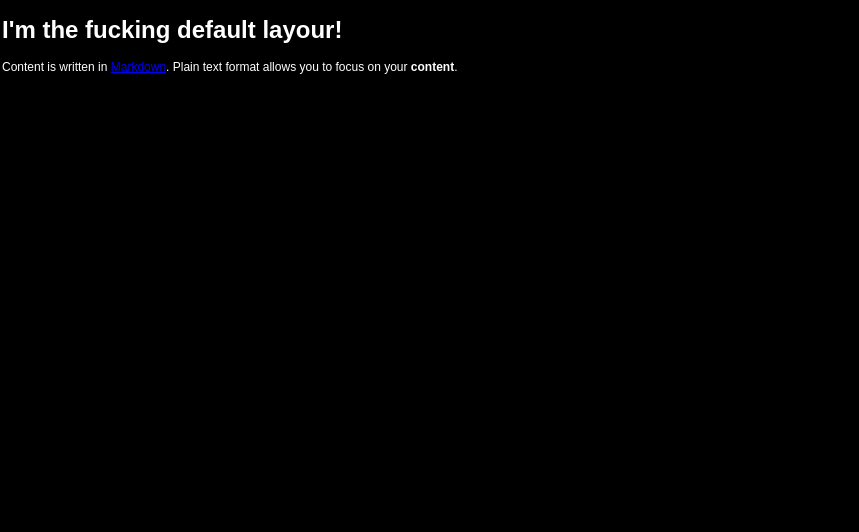
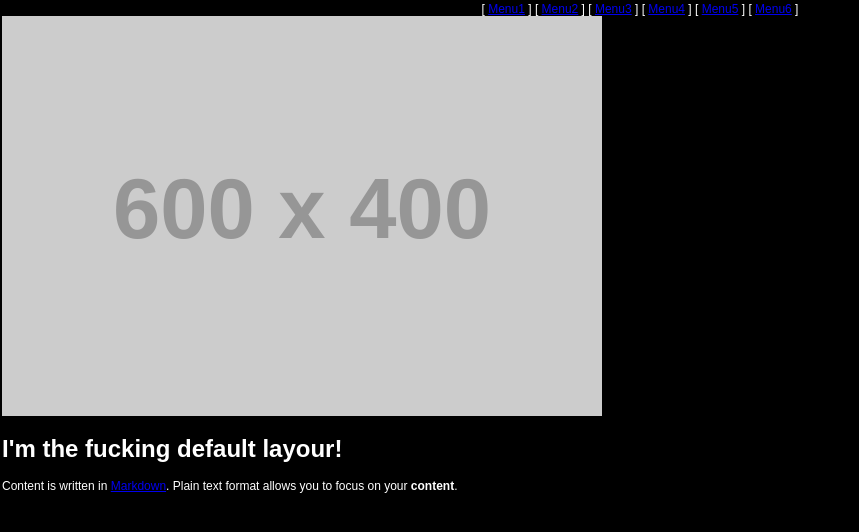
Before and after one commit to nick-belane/nick-belane.github.io, a Jekyll site: the page built from index.md, in a window 1280 px wide. Shown: the top 532 px of the page, without its empty margins (0-859 px from the left). Built offline with Jekyll 4.4.1, drawn with Linux system fonts in a browser that asks for light colours.

Commit message:
Update header.html

```diff
--- a/_includes/header.html
+++ b/_includes/header.html
@@ -6,3 +6,12 @@
       <link rel="stylesheet" href="{{ site.baseurl }}/assets/css/main.css">
     </head>
     <body>
+        <div align="center" class="texto-2-bold">
+            [ <a href="#" title="Menu1">Menu1</a> ]
+            [ <a href="#" title="Menu2">Menu2</a> ]
+            [ <a href="#" title="Menu3">Menu3</a> ]
+            [ <a href="#" title="Menu4">Menu4</a> ]
+            [ <a href="#" title="Menu5">Menu5</a> ]
+            [ <a href="#" title="Menu6">Menu6</a> ]
+        </div>
+        <img class="img-logo" width="600" src="https://dummyimage.com/600x400/000/fff" alt="..[]..">
```
